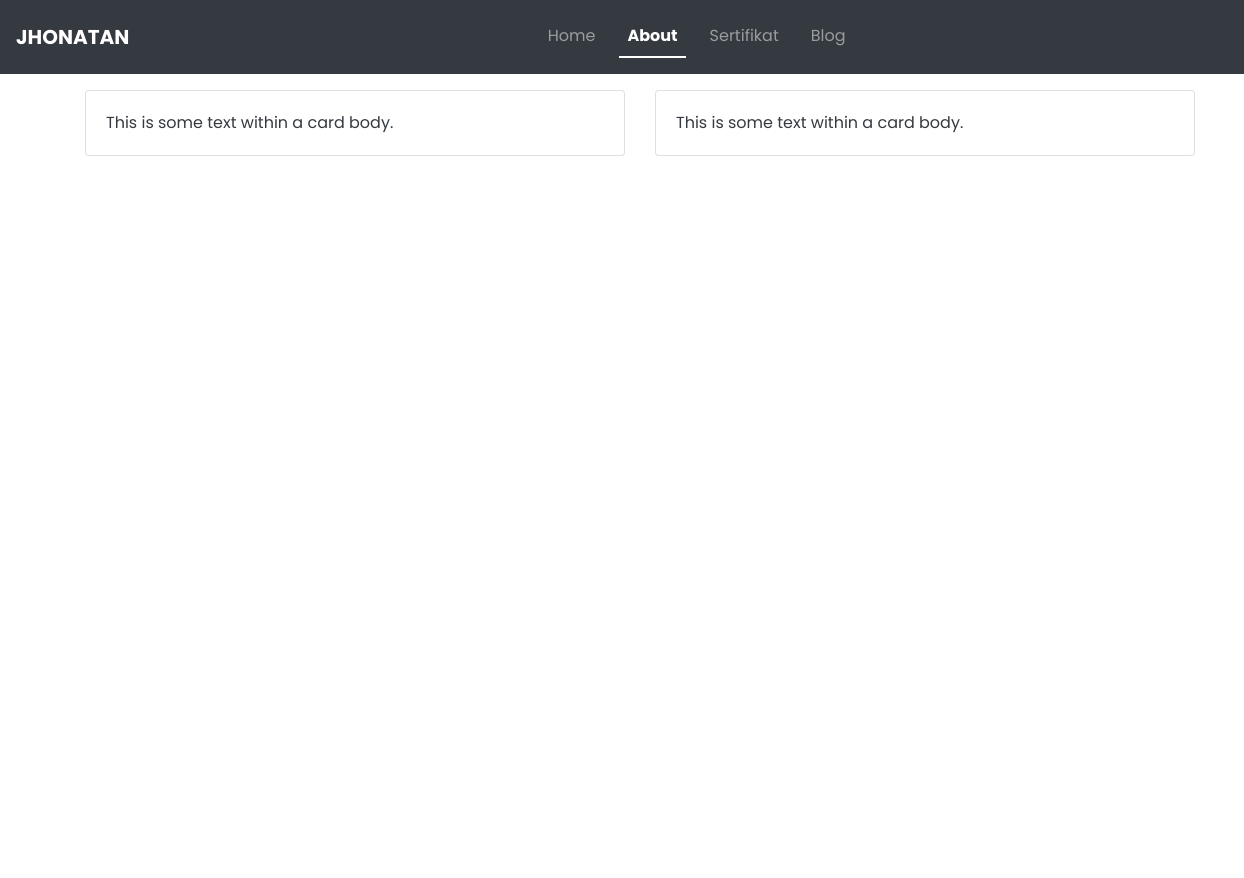
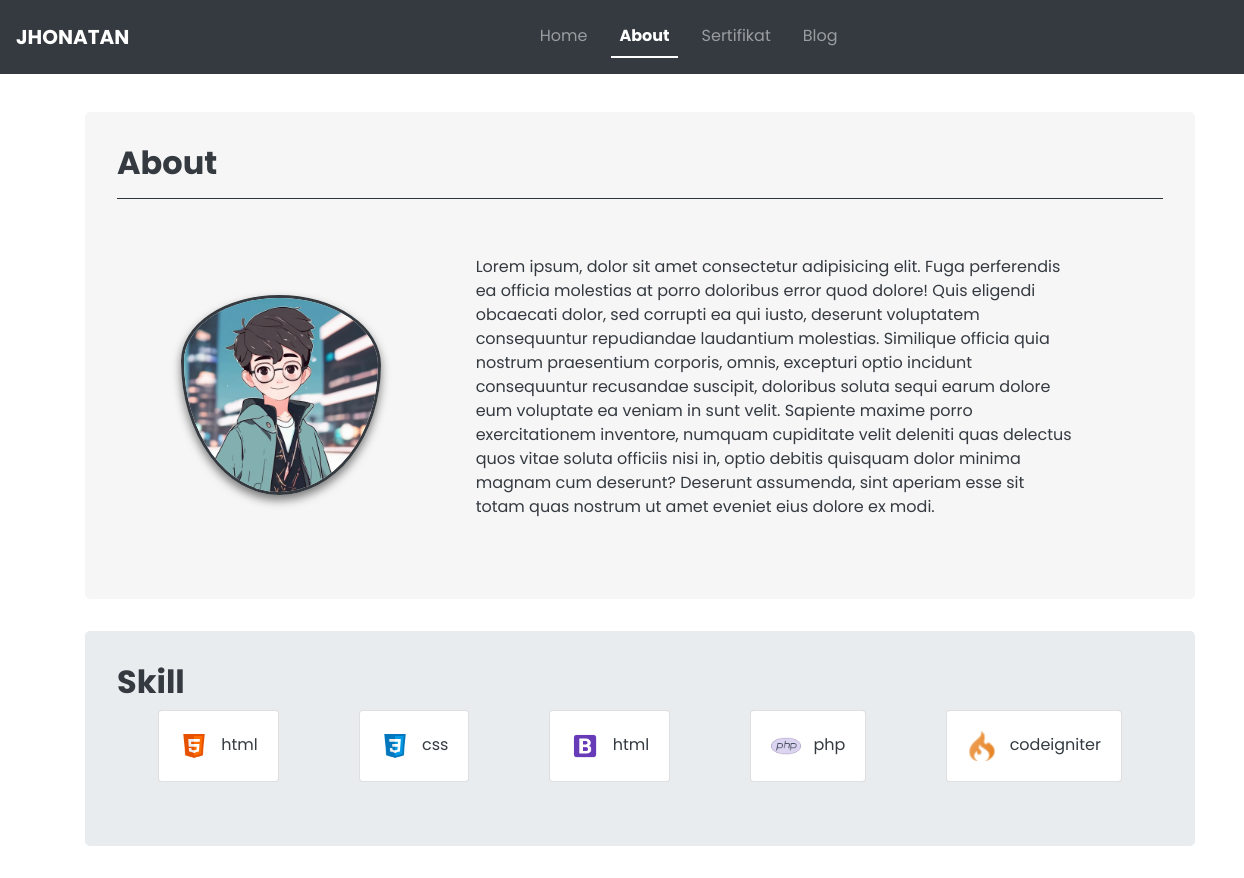
Before and after one commit to Jhonatan-G404/portofolio, a plain HTML site: page assets/page/about.html in a window 1280 px wide. Shown: the full height of the page, 0-1244 px from the left. Before the commit the page ends 800 px from the top, so only its background shows below. Drawn offline with nearby package versions, Linux system fonts and the light colour scheme.

Commit message:
ubah about

```diff
--- a/assets/css/style.css
+++ b/assets/css/style.css
@@ -28,10 +28,6 @@ body {
   color: #343a40;
 }
 
-body {
-  overflow-y: hidden;
-}
-
 .active {
   border-bottom: 2px solid white !important;
 }
@@ -42,4 +38,11 @@ body {
   box-shadow: 0 5px 10px rgba(0, 0, 0, 0.5); /* Contoh shadow */
 }
 
+.jumbotron.about {
+  background-color: #a8a8a81b;
+}
+
+.card-skill {
+  gap: 5rem;
+}
 /* body */
--- a/assets/page/about.html
+++ b/assets/page/about.html
@@ -12,7 +12,9 @@
   </head>
   <body>
     <!-- navbar -->
-    <nav class="navbar navbar-expand-lg navbar-dark text-light bg-dark p-3">
+    <nav
+      class="navbar navbar-expand-md navbar-dark text-light bg-dark p-3 fixed-top"
+    >
       <a class="navbar-brand poppins-bold" href="../../index.html">JHONATAN</a>
       <button
         class="navbar-toggler"
@@ -44,22 +46,123 @@
           <li class="nav-item mr-3">
             <a class="nav-link" href="blog.html">Blog</a>
           </li>
+          <li class="nav-item mt-lg-0 mt-3">
+            <a
+              href="https://github.com/Jhonatan-G404"
+              class="text-light d-sm-none d-block d-md-none"
+              target="_blank"
+              ><i class="ph-fill ph-github-logo h3 mr-3"></i
+            ></a>
+          </li>
         </ul>
       </div>
+      <a
+        href="https://github.com/Jhonatan-G404"
+        class="text-light d-sm-none d-none d-md-block"
+        target="_blank"
+        ><i class="ph-fill ph-github-logo h3 mr-3"></i
+      ></a>
     </nav>
     <!-- navbar -->
 
-    <section id="sectionOne">
-      <div class="container">
-        <div class="row">
-          <div class="col-lg-6 mb-lg-0 mt-3">
+    <section id="sectionTwo">
+      <div class="container" style="margin-top: 7rem">
+        <div class="jumbotron about">
+          <h2 class="poppins-bold" style="margin-top: -2rem">About</h2>
+          <hr class="bg-dark h2" />
+          <div class="row">
+            <div
+              class="col-lg-4 d-flex justify-content-center align-items-center"
+            >
+              <img
+                class="profile-image mt-5"
+                src="../img/profile-image.webp"
+                alt="profile-image"
+                width="200"
+                height="200"
+              />
+            </div>
+            <div class="col-lg-7">
+              <p class="mt-5">
+                Lorem ipsum, dolor sit amet consectetur adipisicing elit. Fuga
+                perferendis ea officia molestias at porro doloribus error quod
+                dolore! Quis eligendi obcaecati dolor, sed corrupti ea qui
+                iusto, deserunt voluptatem consequuntur repudiandae laudantium
+                molestias. Similique officia quia nostrum praesentium corporis,
+                omnis, excepturi optio incidunt consequuntur recusandae
+                suscipit, doloribus soluta sequi earum dolore eum voluptate ea
+                veniam in sunt velit. Sapiente maxime porro exercitationem
+                inventore, numquam cupiditate velit deleniti quas delectus quos
+                vitae soluta officiis nisi in, optio debitis quisquam dolor
+                minima magnam cum deserunt? Deserunt assumenda, sint aperiam
+                esse sit totam quas nostrum ut amet eveniet eius dolore ex modi.
+              </p>
+            </div>
+            <div class="col-lg-1"></div>
+          </div>
+        </div>
+        <div class="jumbotron">
+          <h2 class="poppins-bold" style="margin-top: -2rem">Skill</h2>
+          <div class="row justify-content-center card-skill">
             <div class="card">
-              <div class="card-body">This is some text within a card body.</div>
+              <div class="card-body">
+                <img
+                  class="mr-2"
+                  src="../img/html.png"
+                  alt="html"
+                  width="30"
+                  height="30"
+                />
+                <span>html</span>
+              </div>
             </div>
-          </div>
-          <div class="col-lg-6 mb-lg-0 mt-3">
             <div class="card">
-              <div class="card-body">This is some text within a card body.</div>
+              <div class="card-body">
+                <img
+                  class="mr-2"
+                  src="../img/css.png"
+                  alt="css"
+                  width="30"
+                  height="30"
+                />
+                <span>css</span>
+              </div>
+            </div>
+            <div class="card">
+              <div class="card-body">
+                <img
+                  class="mr-2"
+                  src="../img/bootstrap.png"
+                  alt="html"
+                  width="30"
+                  height="30"
+                />
+                <span>html</span>
+              </div>
+            </div>
+            <div class="card">
+              <div class="card-body">
+                <img
+                  class="mr-2"
+                  src="../img/php.png"
+                  alt="php"
+                  width="30"
+                  height="30"
+                />
+                <span>php</span>
+              </div>
+            </div>
+            <div class="card">
+              <div class="card-body">
+                <img
+                  class="mr-2"
+                  src="../img/ci.png"
+                  alt="codeigniter"
+                  width="30"
+                  height="30"
+                />
+                <span>codeigniter</span>
+              </div>
             </div>
           </div>
         </div>
@@ -69,5 +172,8 @@
     <!-- script -->
     <script src="../js/jquery-3.6.0.js"></script>
     <script src="../bootstrap/js/bootstrap.min.js"></script>
+    <script src="../js/script.js"></script>
+    <script src="https://unpkg.com/typeit@8.7.1/dist/index.umd.js"></script>
+    <script src="https://unpkg.com/@phosphor-icons/web"></script>
   </body>
 </html>
```
Also changed, not shown: index.html (+16 -2 lines), assets/img/bootstrap.png (added), assets/img/ci.png (added), assets/img/css.png (added), assets/img/html.png (added), assets/img/php.png (added).
